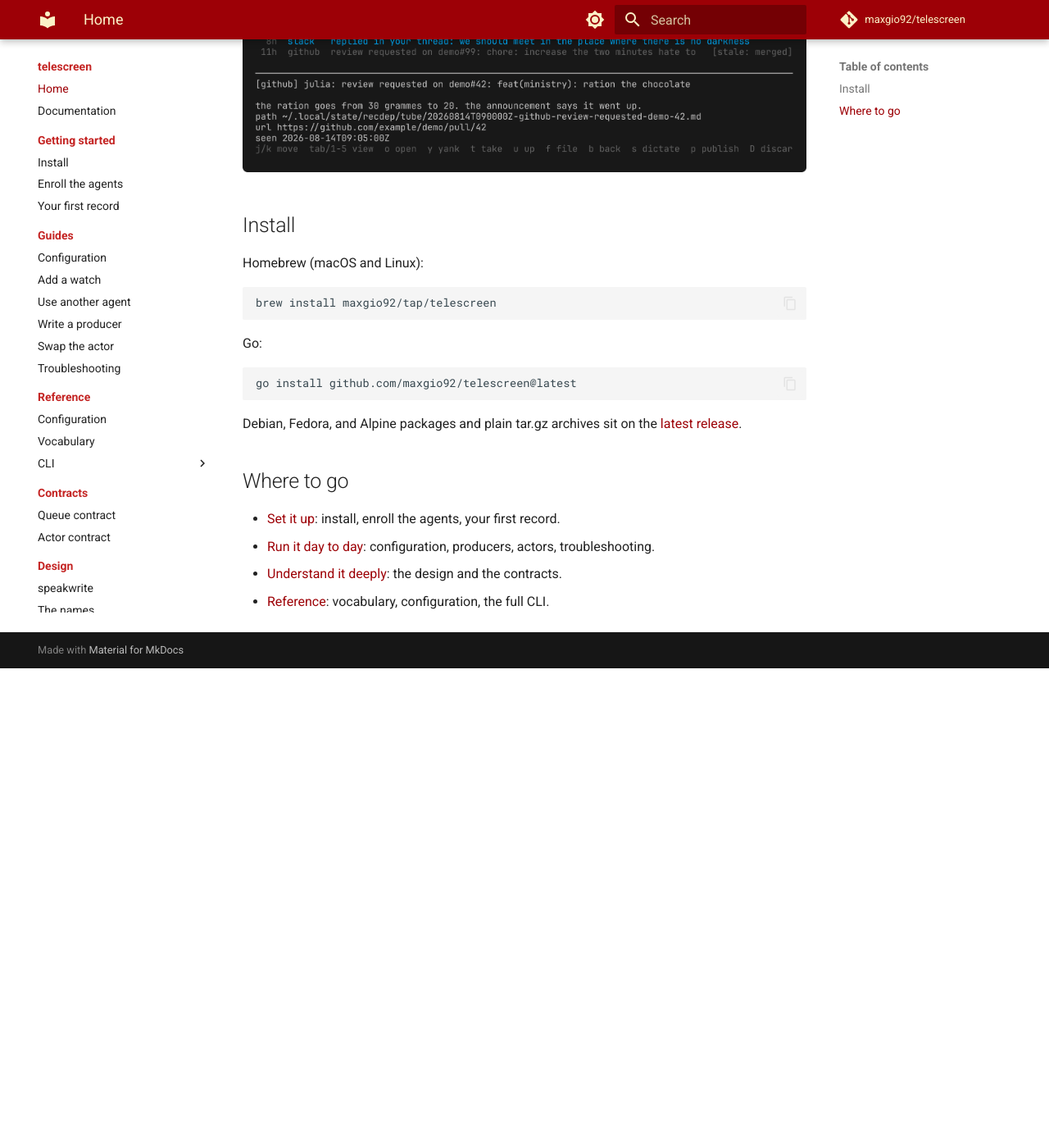
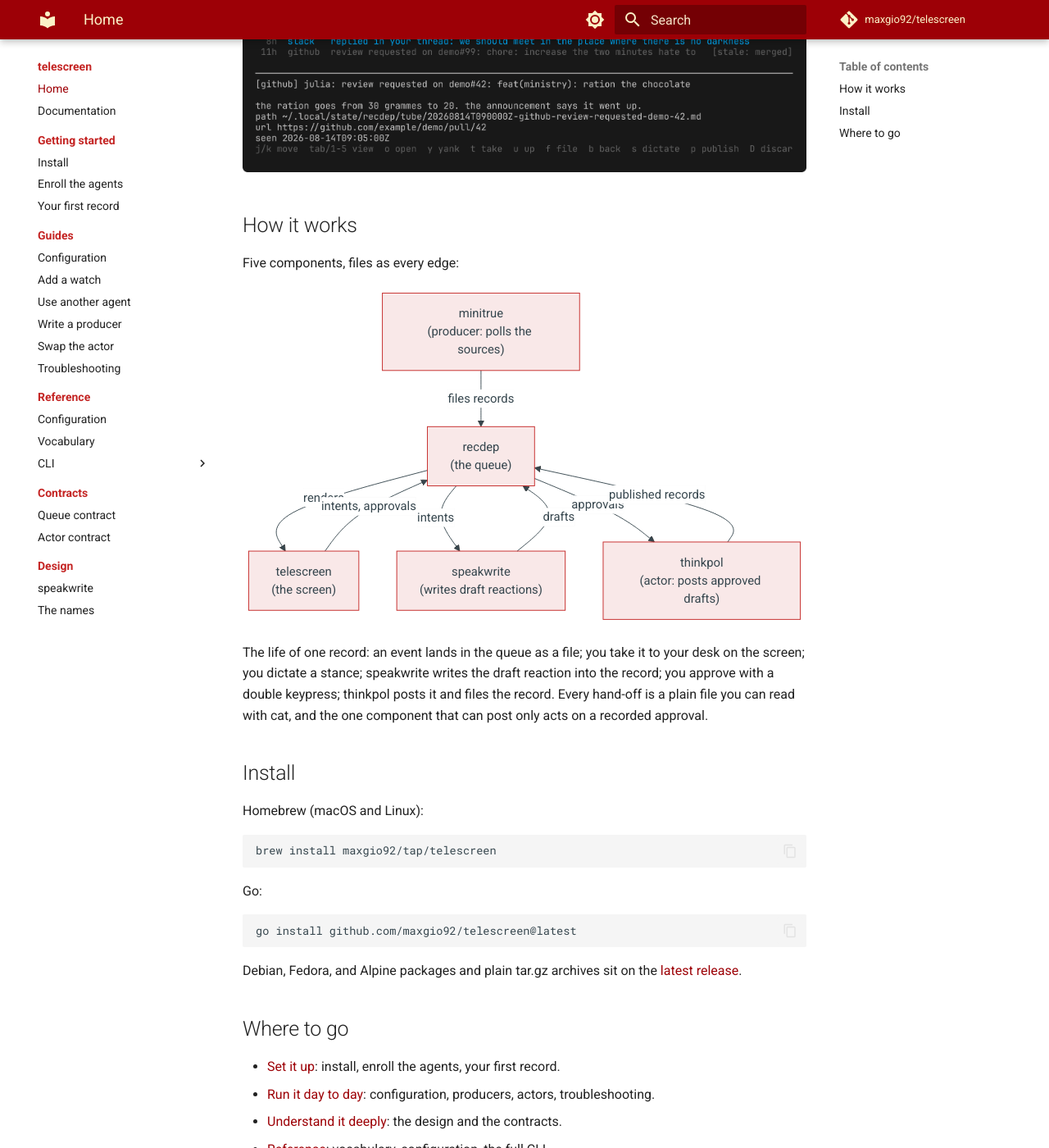
Before and after one commit to maxgio92/telescreen, an MkDocs documentation site: the page built from docs/index.md, in a window 1280 px wide and 1400 px high, scrolled down 644 px. Shown: the whole window at 82% size. Built offline with MkDocs 1.6.1 and Material for MkDocs 9.7.7, drawn with Linux system fonts in a browser that asks for light colours; comment, search, counter and statistics services are not loaded; before the commit the page ends 1459 px from its top, so only the background shows below that.

Commit message:
docs: the landing shows the diagram and one record's life
Signed-off-by: Massimiliano Giovagnoli <massimiliano.giovagnoli@chainguard.dev>
Co-Authored-By: Claude Fable 5 <noreply@anthropic.com>

````diff
--- a/docs/index.md
+++ b/docs/index.md
@@ -13,6 +13,28 @@ Files are the only interface.<br>
 Agents draft, only you approve.
 
 ![the telescreen dashboard](assets/screenshot.png)
+
+## How it works
+
+Five components, files as every edge:
+
+```mermaid
+flowchart TB
+    minitrue["minitrue<br/>(producer: polls the sources)"] -->|files records| recdep["recdep<br/>(the queue)"]
+    recdep -->|renders| telescreen["telescreen<br/>(the screen)"]
+    telescreen -->|intents, approvals| recdep
+    recdep -->|intents| speakwrite["speakwrite<br/>(writes draft reactions)"]
+    speakwrite -->|drafts| recdep
+    recdep -->|approvals| thinkpol["thinkpol<br/>(actor: posts approved drafts)"]
+    thinkpol -->|published records| recdep
+```
+
+The life of one record: an event lands in the queue as a file; you
+take it to your desk on the screen; you dictate a stance; speakwrite
+writes the draft reaction into the record; you approve with a double
+keypress; thinkpol posts it and files the record. Every hand-off is a
+plain file you can read with cat, and the one component that can post
+only acts on a recorded approval.
 
 ## Install
 
````
